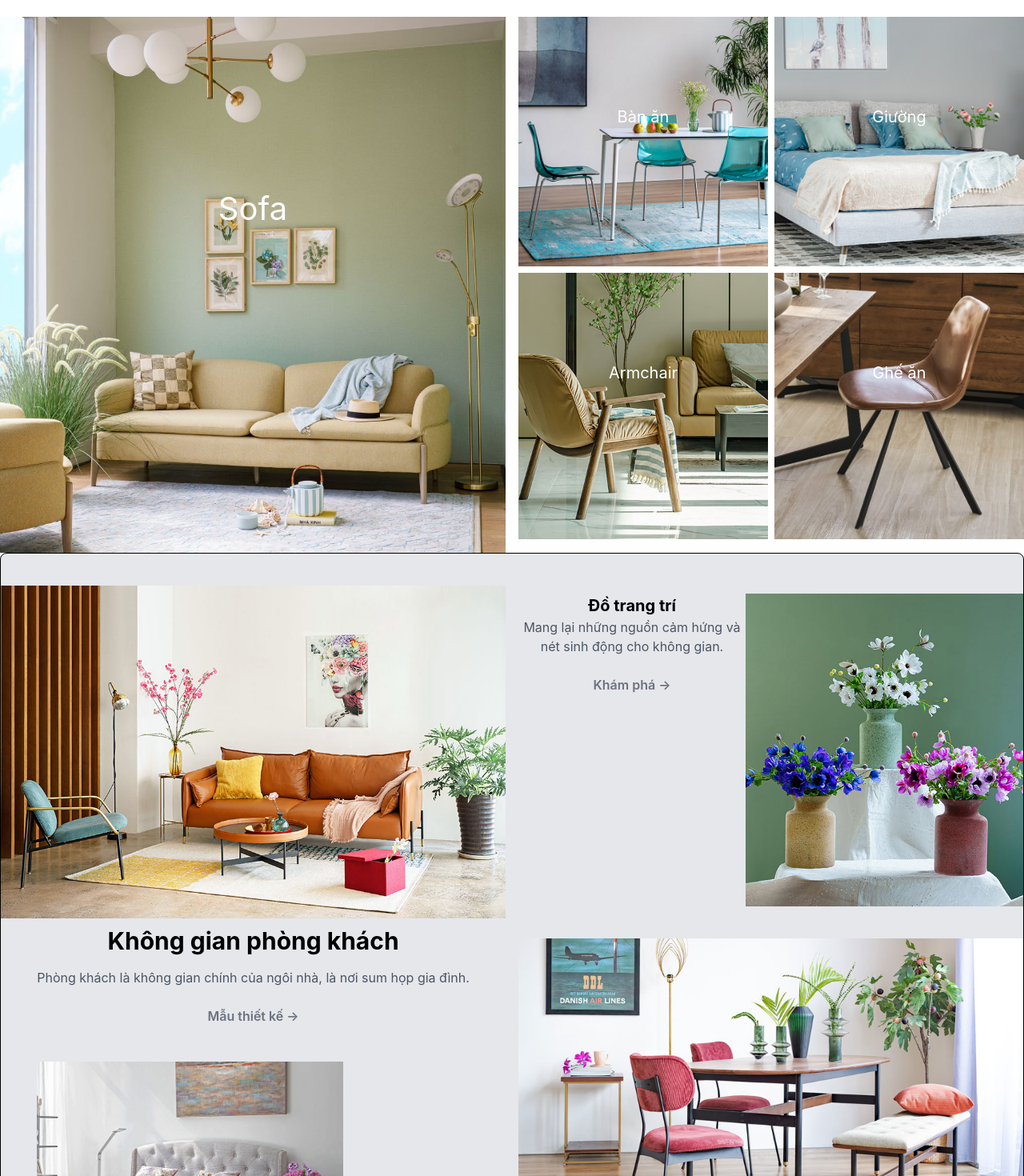
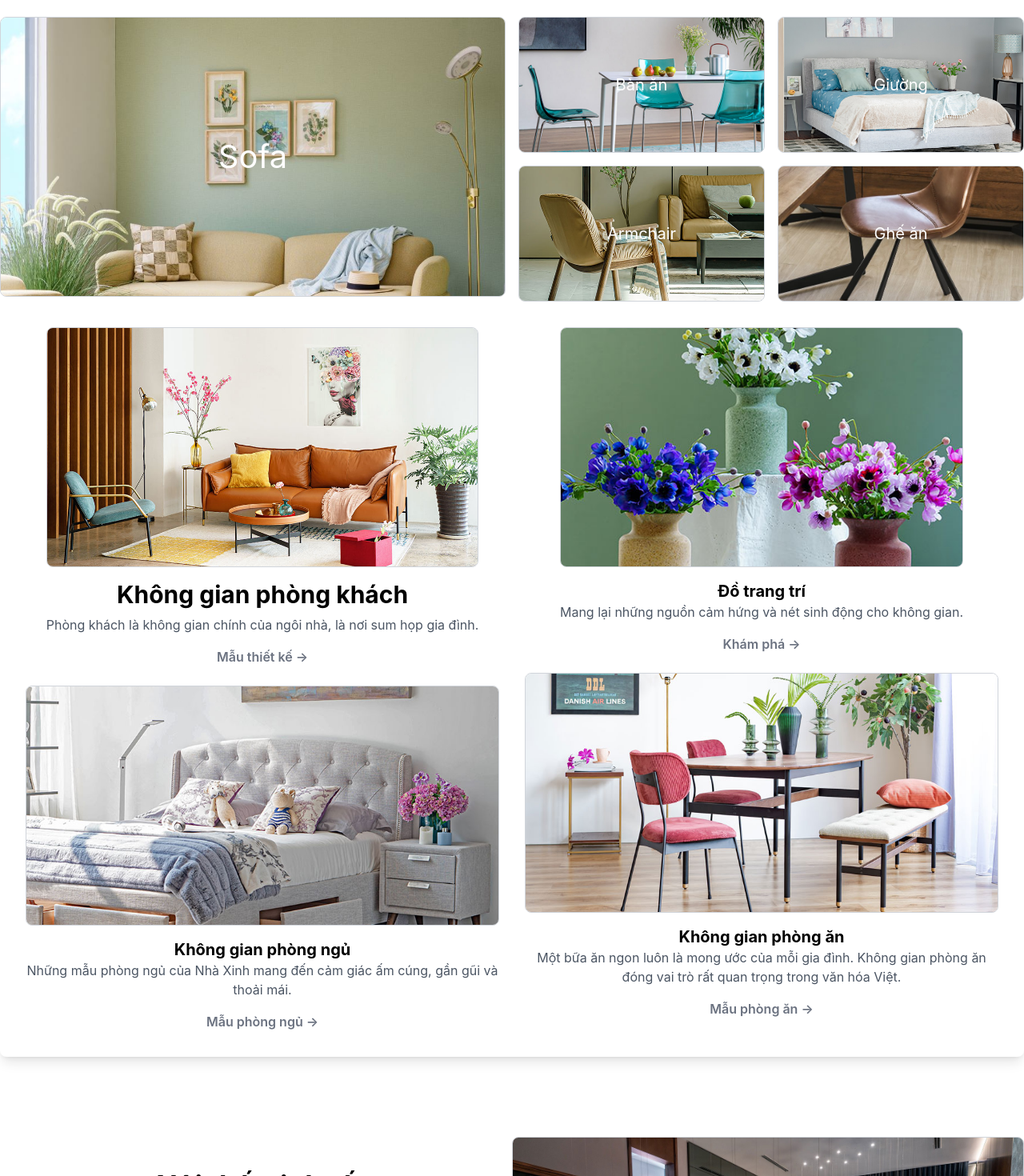
Before and after one commit to Jerry291299/FEDATN, a React (Create React App) app: page / in a window 1280 px wide. Shown: the part 1240-2710 px from the top of the page at 80% size. Built offline with nearby package versions, Linux system fonts and the light colour scheme; no server answers.

Commit message:
fux gd contens

```diff
--- a/src/components/Content.tsx
+++ b/src/components/Content.tsx
@@ -10,15 +10,6 @@ import phongngu from "./img/phongngu.jpeg";
 import phongan from "./img/phongan.jpeg";
 import noithattinhte from "./img/noithattinhte.jpeg";
 import { NavLink } from "react-router-dom";
-import sofa1 from "./img/sofa1.jpeg";
-import sofa2 from "./img/sofa2.jpeg";
-import sofa3 from "./img/sofa3.jpeg";
-import sofa4 from "./img/sofa4.jpeg";
-import sofa5 from "./img/sofa5.jpeg";
-import sofa6 from "./img/sofa6.jpeg";
-import battay1 from "./img/battay1.jpeg";
-import battay2 from "./img/battay2.jpeg";
-import toam from "./img/toamnguoitinhte.jpeg";
 import { Iproduct } from "../interface/products"; // Giả sử bạn đã định nghĩa interface Iproduct
 import { getAllproducts } from "../service/products"; // Hàm gọi API để lấy danh sách sản phẩm
 
@@ -43,12 +34,14 @@ const Content = (props: Props) => {
     };
     fetchData();
   }, []);
+
   const truncateText = (text: string, maxLength: number): string => {
     if (text.length > maxLength) {
       return text.slice(0, maxLength) + "...";
     }
     return text;
   };
+
   return (
     <>
       <h2 className="font-bold text-[35px] text-center pt-[25px]">
@@ -69,7 +62,7 @@ const Content = (props: Props) => {
                 <img
                   src={product.img[0]}
                   alt={product.name}
-                  className="h-60 w-full object-cover transition-opacity duration-300 hover:opacity-90"
+                  className="h-60 w-full object-cover transition-opacity duration-300 hover:opacity-90 border border-gray-300 rounded-lg"
                 />
               </NavLink>
 
@@ -106,41 +99,61 @@ const Content = (props: Props) => {
       </div>
 
       <div className="grid grid-cols-2 gap-4 mt-[50px]">
-        <div className="">
-          <div className="box1 relative text-center">
-            <img src={Sofa} alt="" className="object-cover w-full h-[670px]" />
-            <div className="w-full absolute top-[210px] left-0 text-center">
+  <div>
+    <div className="relative text-center">
+      <img
+        src={Sofa}
+        alt="Sofa"
+        className="w-full h-[350px] object-cover border border-gray-300 rounded-lg"
+      />
+      <div className="absolute inset-0 flex items-center justify-center">
         <p className="text-white text-[40px]">Sofa</p>
       </div>
     </div>
   </div>
 
-        <div className="flex flex-col gap-2">
-          <div className="flex gap-2">
-            <div className="box2 relative text-center flex-1">
-              <img src={banan} alt="" className="h-full object-cover" />
-              <div className="w-full absolute top-[110px] left-0 text-center">
+  <div className="flex flex-col gap-4">
+    <div className="flex gap-4">
+      <div className="relative text-center flex-1">
+        <img
+          src={banan}
+          alt="Bàn ăn"
+          className="w-full h-[170px] object-cover border border-gray-300 rounded-lg"
+        />
+        <div className="absolute inset-0 flex items-center justify-center">
           <p className="text-white text-[20px]">Bàn ăn</p>
         </div>
       </div>
-            <div className="box2 relative text-center flex-1">
-              <img src={giuong} alt="" className="h-full object-cover" />
-              <div className="w-full absolute top-[110px] left-0 text-center">
+      <div className="relative text-center flex-1">
+        <img
+          src={giuong}
+          alt="Giường"
+          className="w-full h-[170px] object-cover border border-gray-300 rounded-lg"
+        />
+        <div className="absolute inset-0 flex items-center justify-center">
           <p className="text-white text-[20px]">Giường</p>
         </div>
       </div>
     </div>
 
-          <div className="flex gap-2">
-            <div className="box3 relative text-center flex-1">
-              <img src={armchair} alt="" className="h-full object-cover" />
-              <div className="w-full absolute top-[110px] left-0 text-center">
+    <div className="flex gap-4">
+      <div className="relative text-center flex-1">
+        <img
+          src={armchair}
+          alt="Armchair"
+          className="w-full h-[170px] object-cover border border-gray-300 rounded-lg"
+        />
+        <div className="absolute inset-0 flex items-center justify-center">
           <p className="text-white text-[20px]">Armchair</p>
         </div>
       </div>
-            <div className="box3 relative text-center flex-1">
-              <img src={ghean} alt="" className="h-full object-cover" />
-              <div className="w-full absolute top-[110px] left-0 text-center">
+      <div className="relative text-center flex-1">
+        <img
+          src={ghean}
+          alt="Ghế ăn"
+          className="w-full h-[170px] object-cover border border-gray-300 rounded-lg"
+        />
+        <div className="absolute inset-0 flex items-center justify-center">
           <p className="text-white text-[20px]">Ghế ăn</p>
         </div>
       </div>
@@ -148,45 +161,45 @@ const Content = (props: Props) => {
   </div>
 </div>
 
-      <div className="grid grid-cols-2 gap-4 pt-[40px] max-sm mx-auto bg-gray border border-black rounded-lg shadow-lg bg-gray-200">
-        <div className="">
-          <div className="box1 relative text-center">
+
+<div className="grid grid-cols-2 gap-8 p-8 mx-auto rounded-lg shadow-lg">
+  <div className="flex flex-col items-center gap-6">
+    {/* Phòng khách */}
+    <div className="text-center">
       <img
         src={phongkhach}
-              alt=""
-              className="w-full object-cover h-[95%]"
+        alt="Phòng khách"
+        className="w-full h-[300px] object-cover border border-gray-300 rounded-lg"
       />
-            <div className="w-full pt-0 left-0 text-center mt-[10px]">
-              <h2 className="text-3xl font-bold mb-4">
-                Không gian phòng khách
-              </h2>
-              <p className="text-gray-600 mb-6">
-                Phòng khách là không gian chính của ngôi nhà, là nơi sum họp gia
-                đình.
+      <div className="mt-4">
+        <h2 className="text-3xl font-bold mb-2">Không gian phòng khách</h2>
+        <p className="text-gray-600 mb-4">
+          Phòng khách là không gian chính của ngôi nhà, là nơi sum họp gia đình.
         </p>
         <a
           href="#"
-                className="text-gray-500 hover:text-gray-700 font-semibold pt-[10px]"
+          className="text-gray-500 hover:text-gray-700 font-semibold"
         >
           Mẫu thiết kế &rarr;
         </a>
       </div>
     </div>
-          <div className="">
+
+    {/* Phòng ngủ */}
+    <div className="text-center">
       <img
         src={phongngu}
-              alt=""
-              className="w-[75%] object-cover p-[45px]"
+        alt="Phòng ngủ"
+        className="w-full h-[300px] object-cover border border-gray-300 rounded-lg"
       />
-            <div className="">
-              <h2 className="text-[20px] font-bold">Không gian phòng ngủ</h2>
-              <p className="text-gray-600 mb-6">
-                Những mẫu phòng ngủ của Nhà Xinh mang đến cảm giác ấm cúng, gần
-                gũi và thoải mái
+      <div className="mt-4">
+        <h2 className="text-xl font-bold">Không gian phòng ngủ</h2>
+        <p className="text-gray-600 mb-4">
+          Những mẫu phòng ngủ của Nhà Xinh mang đến cảm giác ấm cúng, gần gũi và thoải mái.
         </p>
         <a
           href="#"
-                className="text-gray-500 hover:text-gray-700 font-semibold pt-[10px]"
+          className="text-gray-500 hover:text-gray-700 font-semibold"
         >
           Mẫu phòng ngủ &rarr;
         </a>
@@ -194,37 +207,39 @@ const Content = (props: Props) => {
     </div>
   </div>
 
-        <div className="">
-          <div className="box1 relative text-center">
+  <div className="flex flex-col items-center gap-6">
+    {/* Đồ trang trí */}
+    <div className="text-center">
       <img
         src={trangtri}
-              alt=""
-              className="h-full object-cover w-[55%] float-right"
+        alt="Đồ trang trí"
+        className="w-full h-[300px] object-cover border border-gray-300 rounded-lg"
       />
-            <div className="w-full pt-0 left-0 text-center mt-[10px] ">
-              <h2 className="text-[20px] font-bold">Đồ trang trí</h2>
-              <p className="text-gray-600 mb-6">
+      <div className="mt-4">
+        <h2 className="text-xl font-bold">Đồ trang trí</h2>
+        <p className="text-gray-600 mb-4">
           Mang lại những nguồn cảm hứng và nét sinh động cho không gian.
         </p>
         <a
           href="#"
-                className="text-gray-500 hover:text-gray-700 font-semibold pt-[10px]"
+          className="text-gray-500 hover:text-gray-700 font-semibold"
         >
           Khám phá &rarr;
         </a>
       </div>
     </div>
-          <div className="">
+
+    {/* Phòng ăn */}
+    <div className="text-center">
       <img
         src={phongan}
-              alt=""
-              className="h-full object-cover pt-[40px]"
+        alt="Phòng ăn"
+        className="w-full h-[300px] object-cover border border-gray-300 rounded-lg"
       />
-            <div className="">
-              <h2 className="text-[20px] font-bold">Không gian phòng ăn</h2>
-              <p className="text-gray-600 mb-6">
-                Một bữa ăn ngon luôn là mong ước của mỗi gia đình. Không gian
-                phòng ăn đóng vai trò rất quan trọng trong văn hóa Việt
+      <div className="mt-4">
+        <h2 className="text-xl font-bold">Không gian phòng ăn</h2>
+        <p className="text-gray-600 mb-4">
+          Một bữa ăn ngon luôn là mong ước của mỗi gia đình. Không gian phòng ăn đóng vai trò rất quan trọng trong văn hóa Việt.
         </p>
         <a
           href="#"
@@ -237,15 +252,14 @@ const Content = (props: Props) => {
   </div>
 </div>
 
+
       <div className="grid grid-cols-2 pt-[100px]">
         <div className="">
           <h2 className="font-bold text-[35px] text-center pt-[35px]">
             Nội thất tinh tế
           </h2>
           <p className="text-center text-[25px] mb-[40px]">
-            Với kinh nghiệm hơn 24 năm trong hoàn thiện nội thất, Nhà Xinh mang
-            đến giải pháp toàn diện trong bao gồm thiết kế, trang trí và cung
-            cấp nội thất trọn gói.
+            Với kinh nghiệm hơn 24 năm trong hoàn thiện nội thất, Nhà Xinh mang đến giải pháp toàn diện trong bao gồm thiết kế, trang trí và cung cấp nội thất trọn gói.
           </p>
           <a
             href="#"
@@ -255,7 +269,7 @@ const Content = (props: Props) => {
           </a>
         </div>
         <div className="">
-          <img src={noithattinhte} alt="" className="w-full h-auto" />
+          <img src={noithattinhte} alt="" className="w-full h-auto border border-gray-300 rounded-lg" />
         </div>
       </div>
     </>
```
Lines whose indentation alone changed are shown as unchanged.
